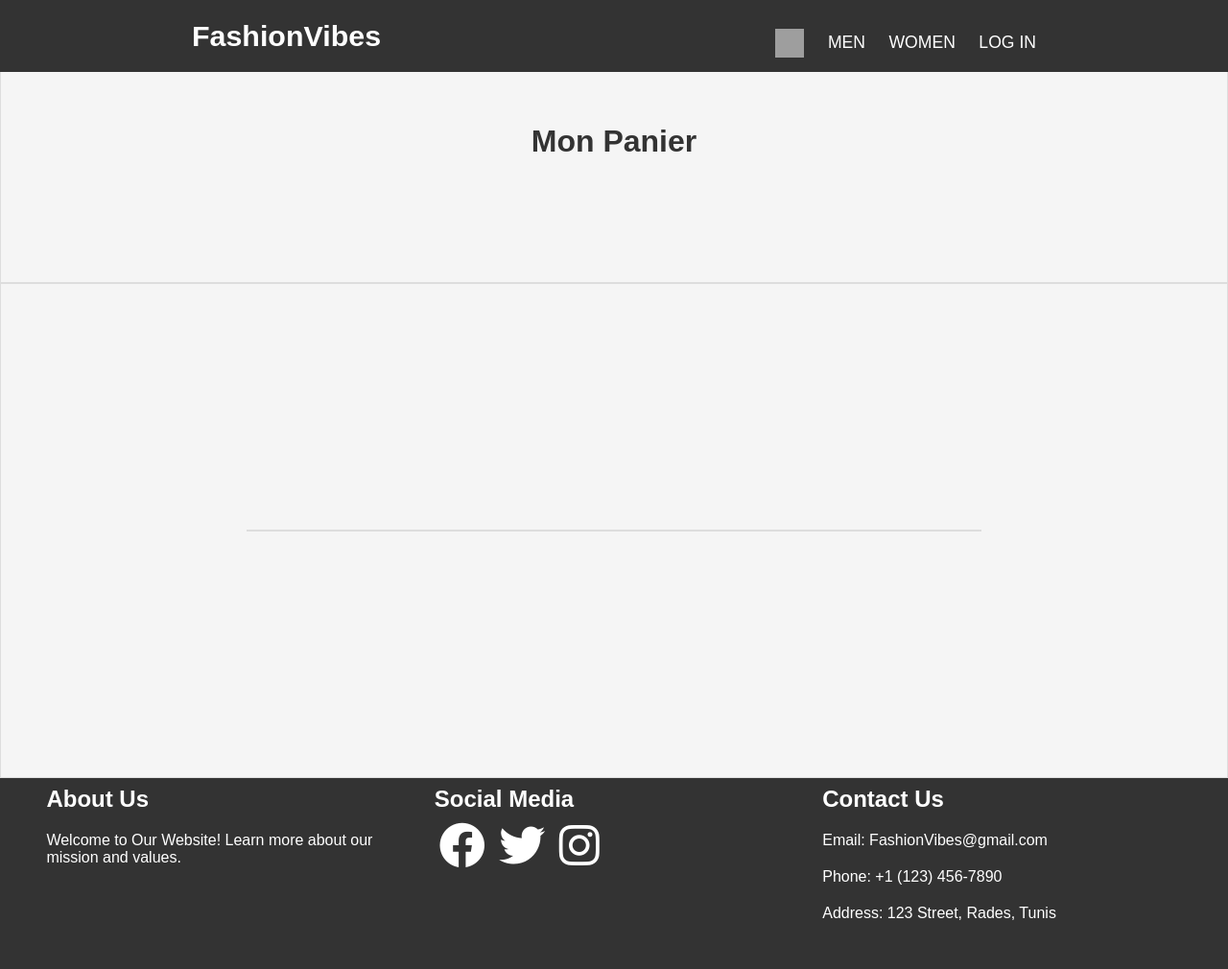
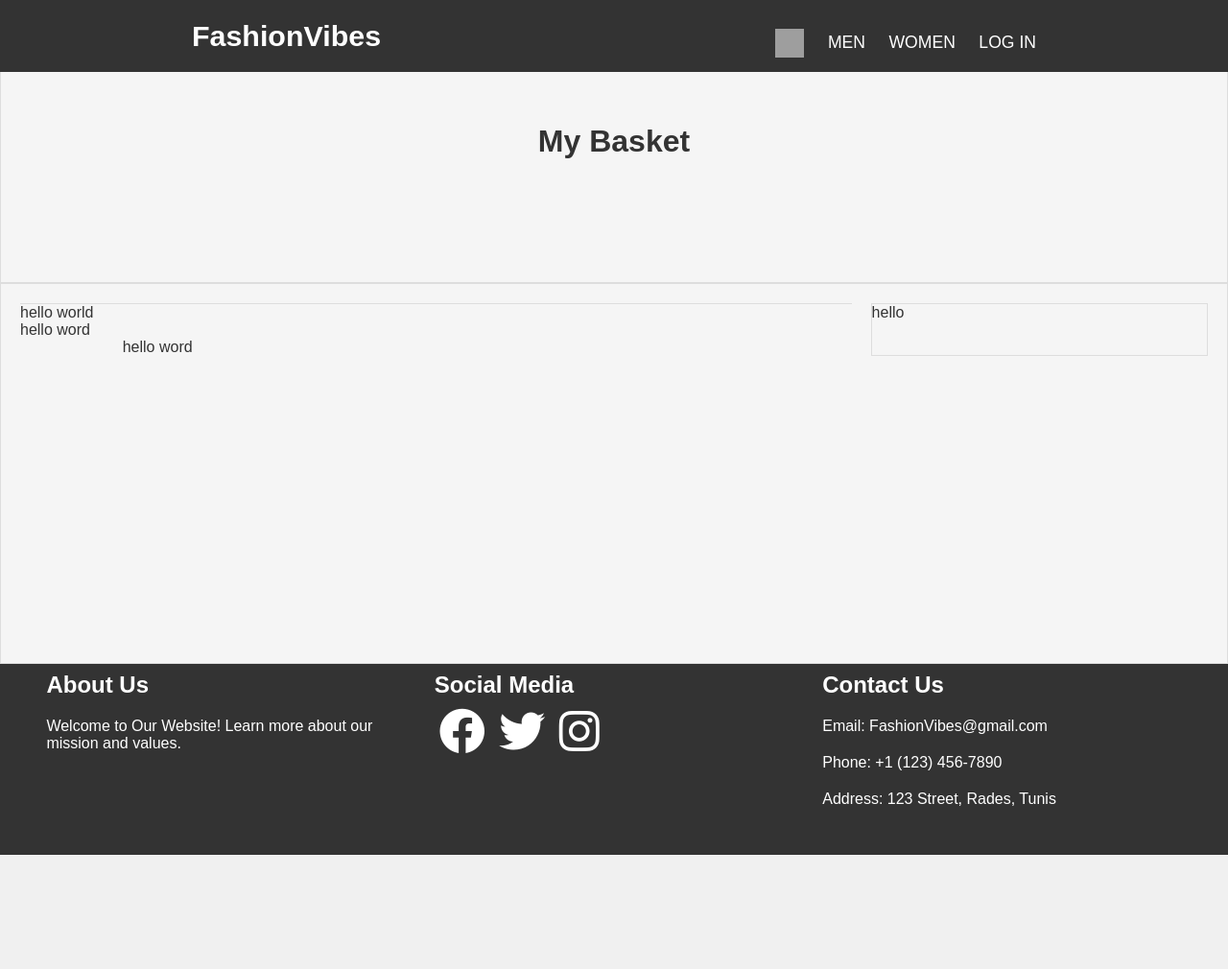
Before and after one commit to CoderBuilder22/Project1, a PHP site: page /purchase.html in a window 1280 px wide. Shown: the whole page at 96% size. After the commit the page ends 891 px from the top, so only its background shows below. Run offline with PHP 8.4, Linux system fonts and the light colour scheme; grey boxes are pictures that could not be loaded.

Commit message:
same changes

```diff
--- a/SignInPage.css
+++ b/SignInPage.css
@@ -22,6 +22,7 @@
 	box-sizing: border-box;
 	border: 1px solid #ccc;
 	border-radius: 4px;
+	cursor: pointer;
 }
 body {
 	display: flex;
--- a/communMenWomenPage.css
+++ b/communMenWomenPage.css
@@ -14,7 +14,8 @@
 
 /* clothe adjusement */
 #sec3{
-	padding: 20px;
+	padding: 20px 10px;
+  padding-left: 40px;
   display: grid;
   grid-template-columns: repeat(4, 1fr); /* Updated to repeat(4, 1fr) for four columns */
   column-gap: 5px;
--- a/purchase.html
+++ b/purchase.html
@@ -21,14 +21,16 @@
 		</nav>
 	</header>
 	<section id="sec1p">
-		<h1>Mon Panier</h1>
+		<h1>my basket</h1>
 	</section>
 	<section id="sec2p">
 		<div>
-
+			hello world
+			<pre>hello word
+			hello word</pre>
 		</div>
 		<div>
-
+			hello
 		</div>
 	</section>
 	<footer>
--- a/purchasePage.css
+++ b/purchasePage.css
@@ -112,13 +112,23 @@
 /* sec2   */
 
 #sec2p{
-	padding: 20vw;
+  padding: 25vw;
+  padding-top: 20px;
+  padding-left: 20px;
+  padding-right: 20px;
 }
 
-#sec2p{
-	display: grid;
-	grid-template-columns: 70% auto;
+#sec2p {
+    display: grid;
+    grid-template-columns: 70% auto; /* Adjusted column widths */
+    gap: 20px;
 }
-#sec2p > div {
-	border: 1px solid #dddddd;
+
+#sec2p > div{
+  border: 1px solid #dddddd;
 }
+#sec2p > div:first-child{
+  border-bottom: none;
+  border-left: none;
+  border-right: none;
+}
```
Also changed, not shown: LogInPage.css (+16 -16 lines), RemarqueEtConclusions.txt (renamed from conclusions.txt).
